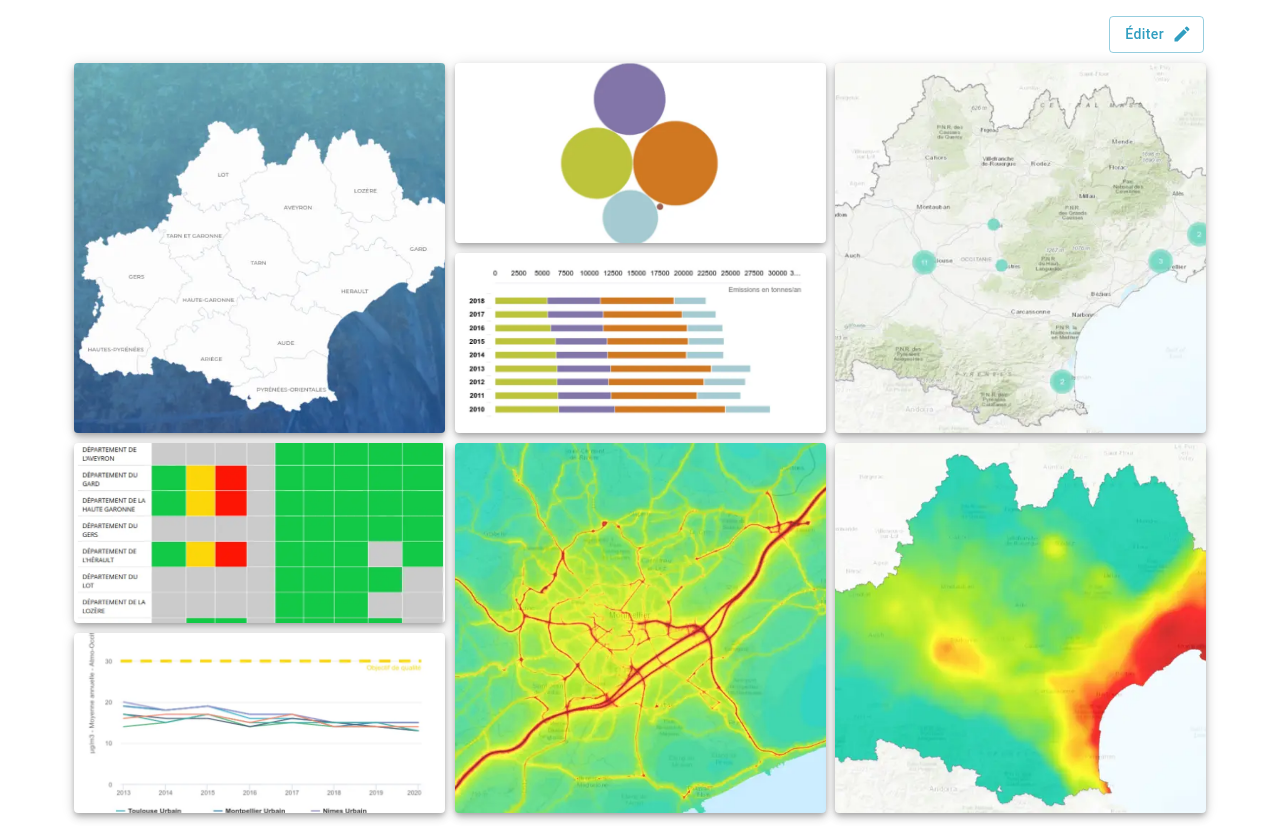
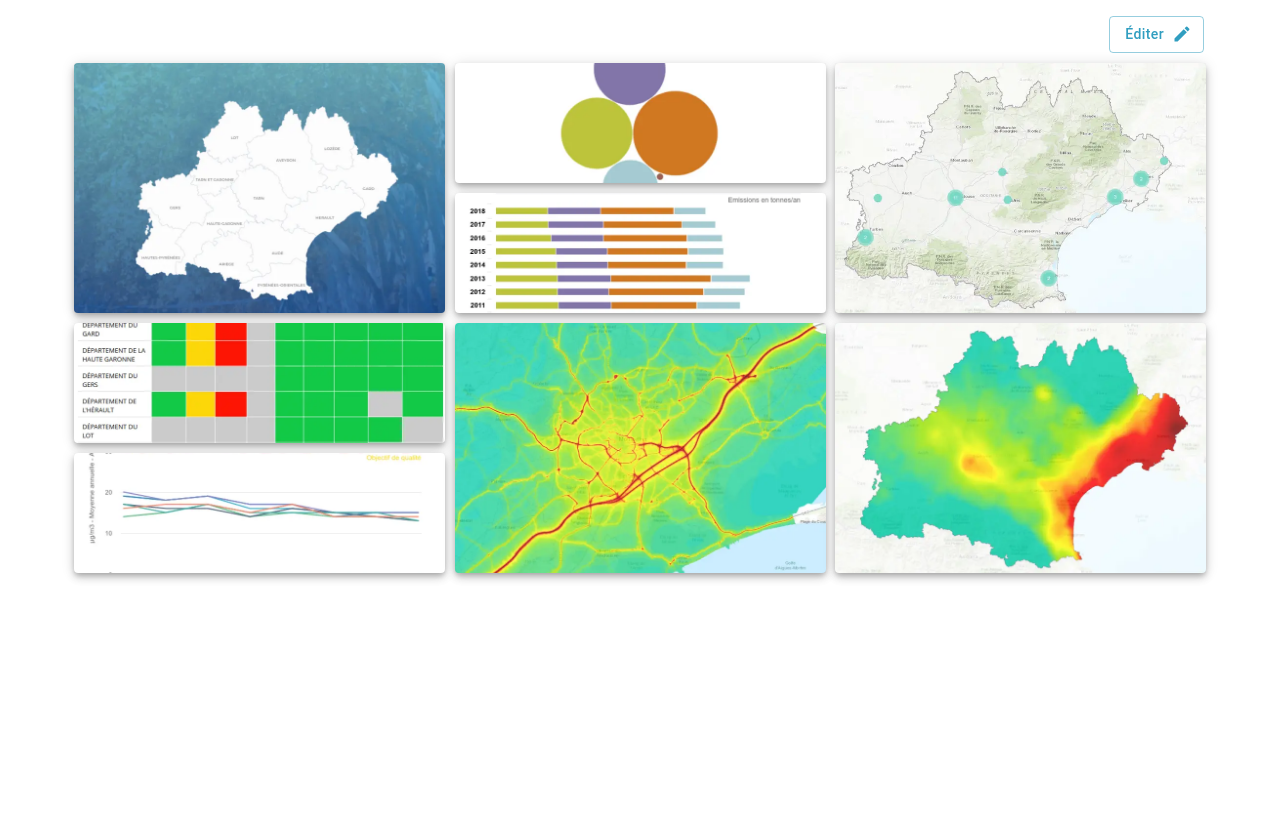
Before and after one commit to makinacorpus/demo-react-grid-layout, a React (Vite) app: page / in a window 1280 px wide. After the commit the page ends 800 px from the top, so only its background shows below. Built offline with nearby package versions, Linux system fonts and the light colour scheme.

Commit message:
Reduce rows height

```diff
--- a/src/App.jsx
+++ b/src/App.jsx
@@ -121,7 +121,7 @@ const App = () => {
         className="layout"
         layout={layout}
         cols={3}
-        rowHeight={180}
+        rowHeight={120}
         onLayoutChange={handleLayoutChange}
         draggableCancel=".MuiButtonGroup-root"
       >
```
